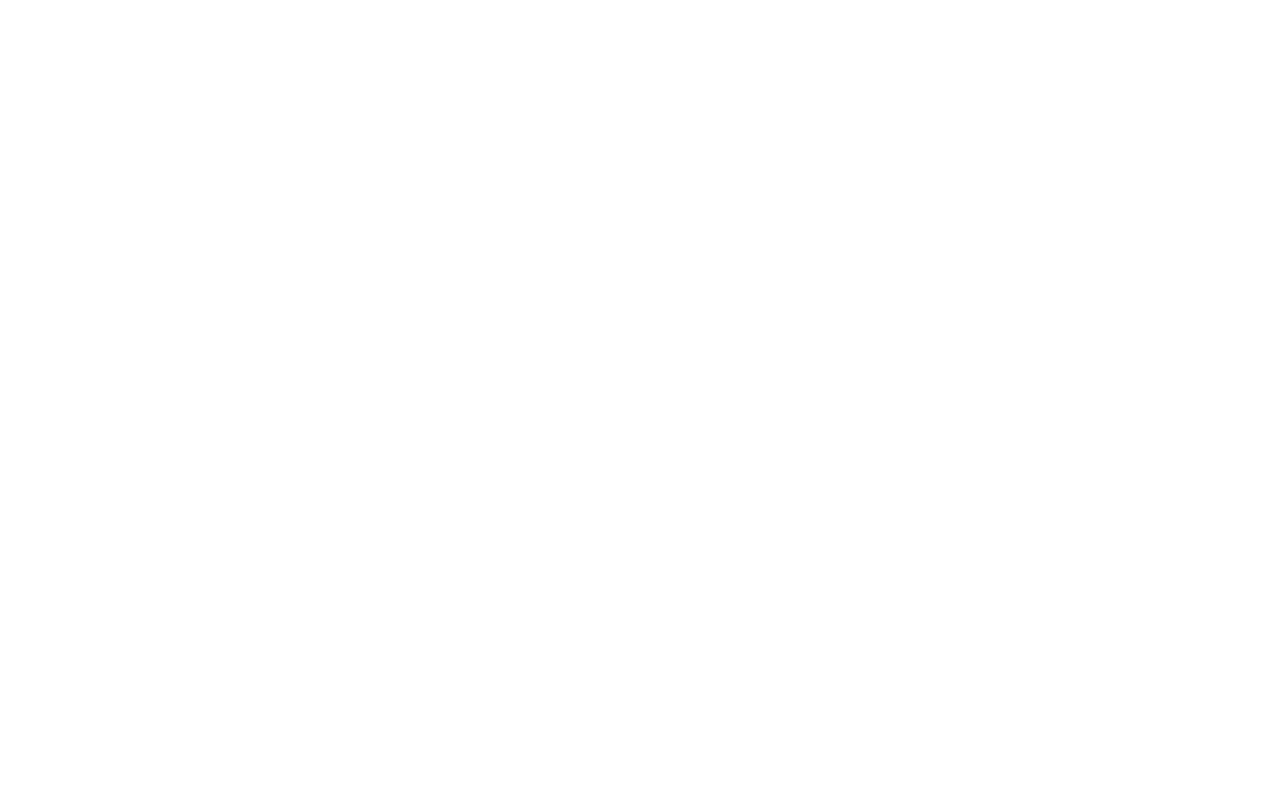
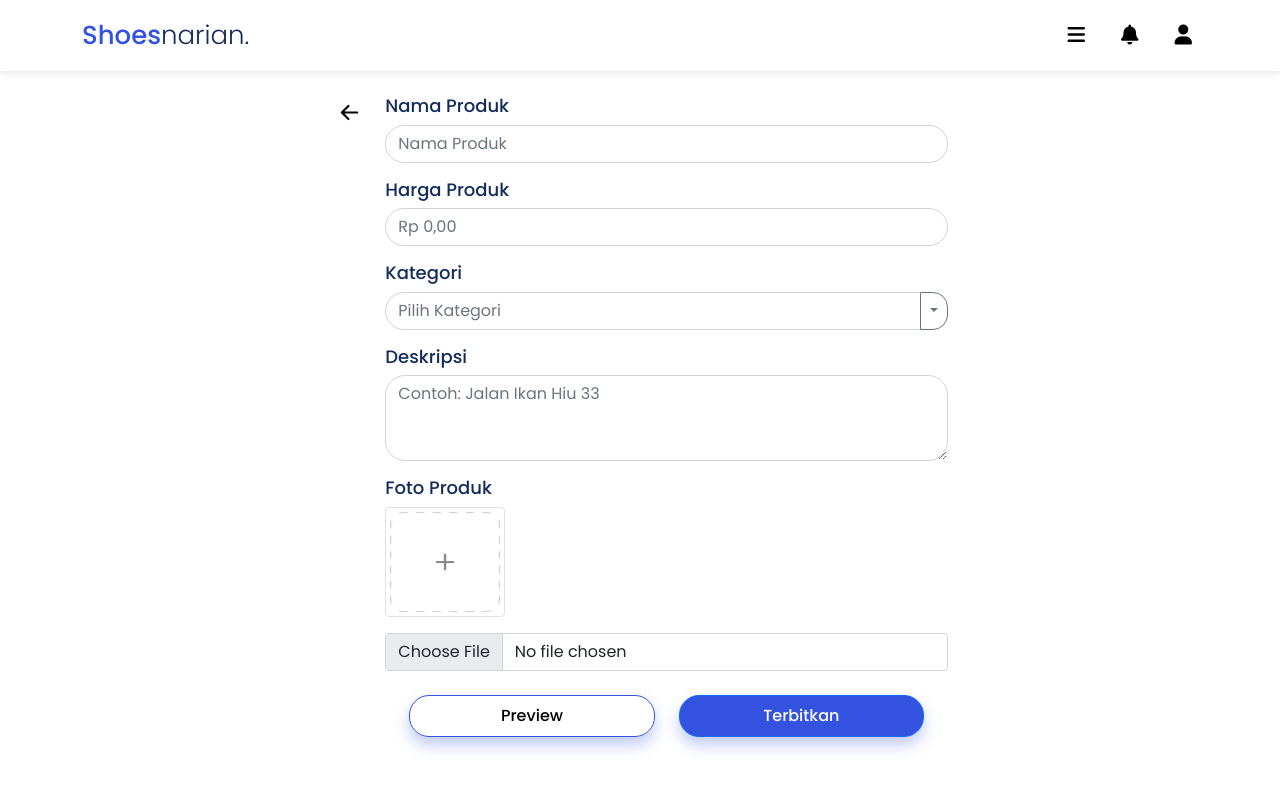
Before and after one commit to Arifhdyt11/fekelompok1-fsw5, a React (Create React App) app: page /seller/product/1/add in a window 1280 px wide. Before the commit this address had no page. Shown: the top 800 px of the page. Built offline with nearby package versions, Linux system fonts and the light colour scheme.

Commit message:
Upload image di seller/product/:id/add

```diff
--- a/src/App.js
+++ b/src/App.js
@@ -29,7 +29,10 @@
           path="/seller-product/:id"
           element={<DetailProduct isLogin="yes" isSeller="yes" />}
         />
-
+        <Route
+          path="/seller/product/:id/add"
+          element={<TambahProduk isLogin="yes" />}
+        />
         <Route path="/profile" element={<ProfilePage isLogin="yes" />} />
         <Route
           path="/transaction/:id"
--- a/src/pages/Seller-TambahProduk.js
+++ b/src/pages/Seller-TambahProduk.js
@@ -1,14 +1,25 @@
 import Footer from "../components/Footer";
 import Navbar from "../components/Navbar";
-import React from "react";
+import React, { useState } from "react";
 import "../assets/css/tambahProduct.css";
 import Button from "../elements/Button";
+import fotoProductAdd from "assets/images/addProduct.png";
 
 export default function TambahProduk() {
+  const [image, setImage] = useState(fotoProductAdd);
+
+  const [saveImage, setSaveImage] = useState(null);
+  function handleUploadChange(e) {
+    console.log(e.target.files[0]);
+    let uploaded = e.target.files[0];
+    console.log(URL.createObjectURL(uploaded));
+    setImage(URL.createObjectURL(uploaded));
+    setSaveImage(uploaded);
+  }
   return (
     <div>
       <div>
-        <Navbar />
+        <Navbar isLogin="yes" />
       </div>
       <div>
         <div className="container mt-4 mb-5" id="produk">
@@ -78,10 +89,16 @@
                       ></button>
                       <div className="dropdown-menu">
                         <a href="/#" className="dropdown-item">
-                          Sport
+                          Sneakers
                         </a>
                         <a href="/#" className="dropdown-item">
                           Casual
+                        </a>
+                        <a href="/#" className="dropdown-item">
+                          Boots
+                        </a>
+                        <a href="/#" className="dropdown-item">
+                          Sport
                         </a>
                       </div>
                     </div>
@@ -101,7 +118,23 @@
                 </div>
                 <div className="mb-4">
                   <h4>Foto Produk</h4>
-                  <input type="file"></input>
+                  <div>
+                    <img
+                      src={image}
+                      className="img-thumbnail"
+                      alt=""
+                      style={{ width: "120px", height: "110px" }}
+                    ></img>
+                  </div>
+                  <div className="mt-3">
+                    <input
+                      type="file"
+                      className="form-control"
+                      id="formFile"
+                      onChange={handleUploadChange}
+                      accept="image/*"
+                    />
+                  </div>
                 </div>
                 <div className="container">
                   <div className="row">
```
Also changed, not shown: src/assets/images/addProduct.png (added).
